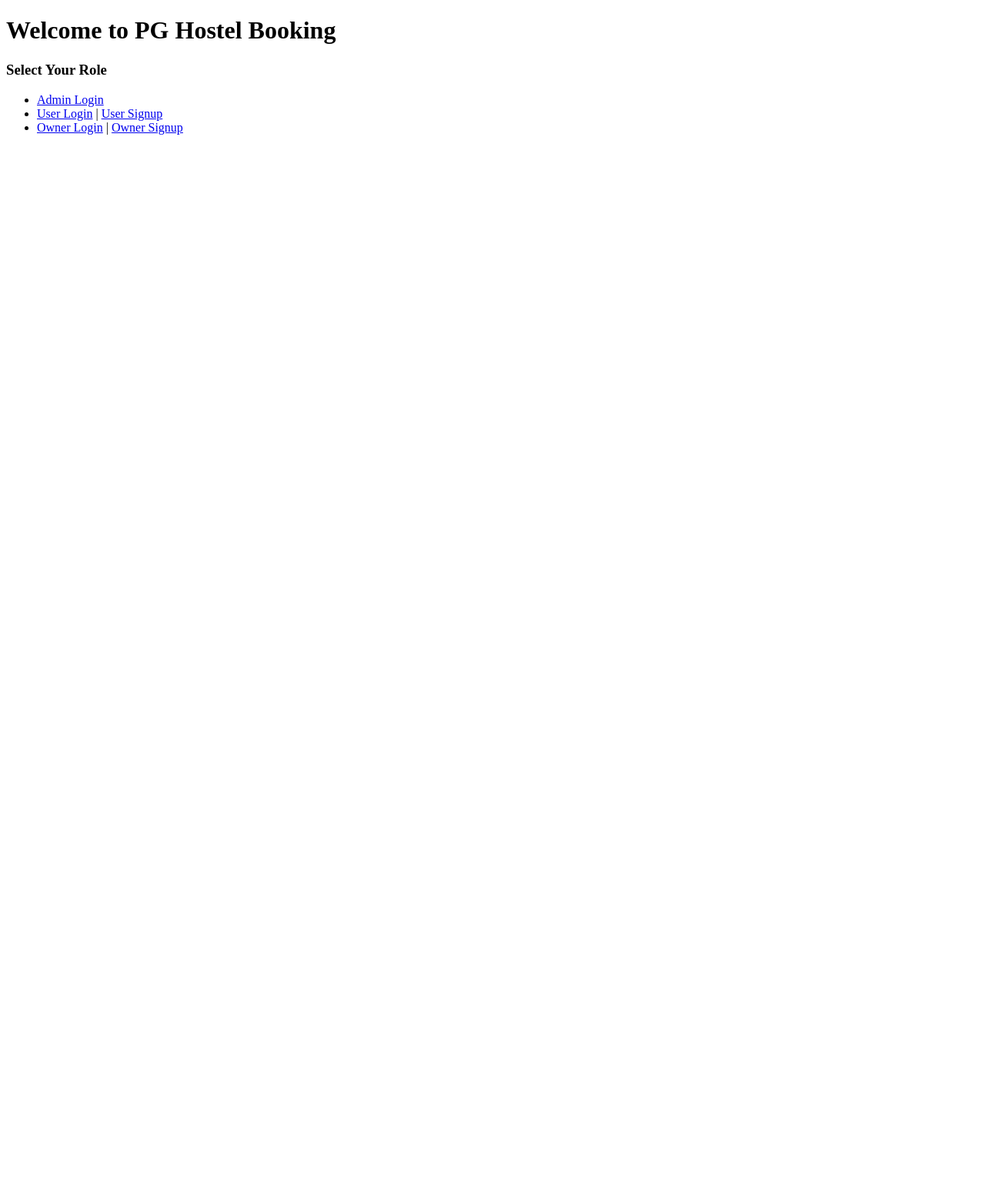
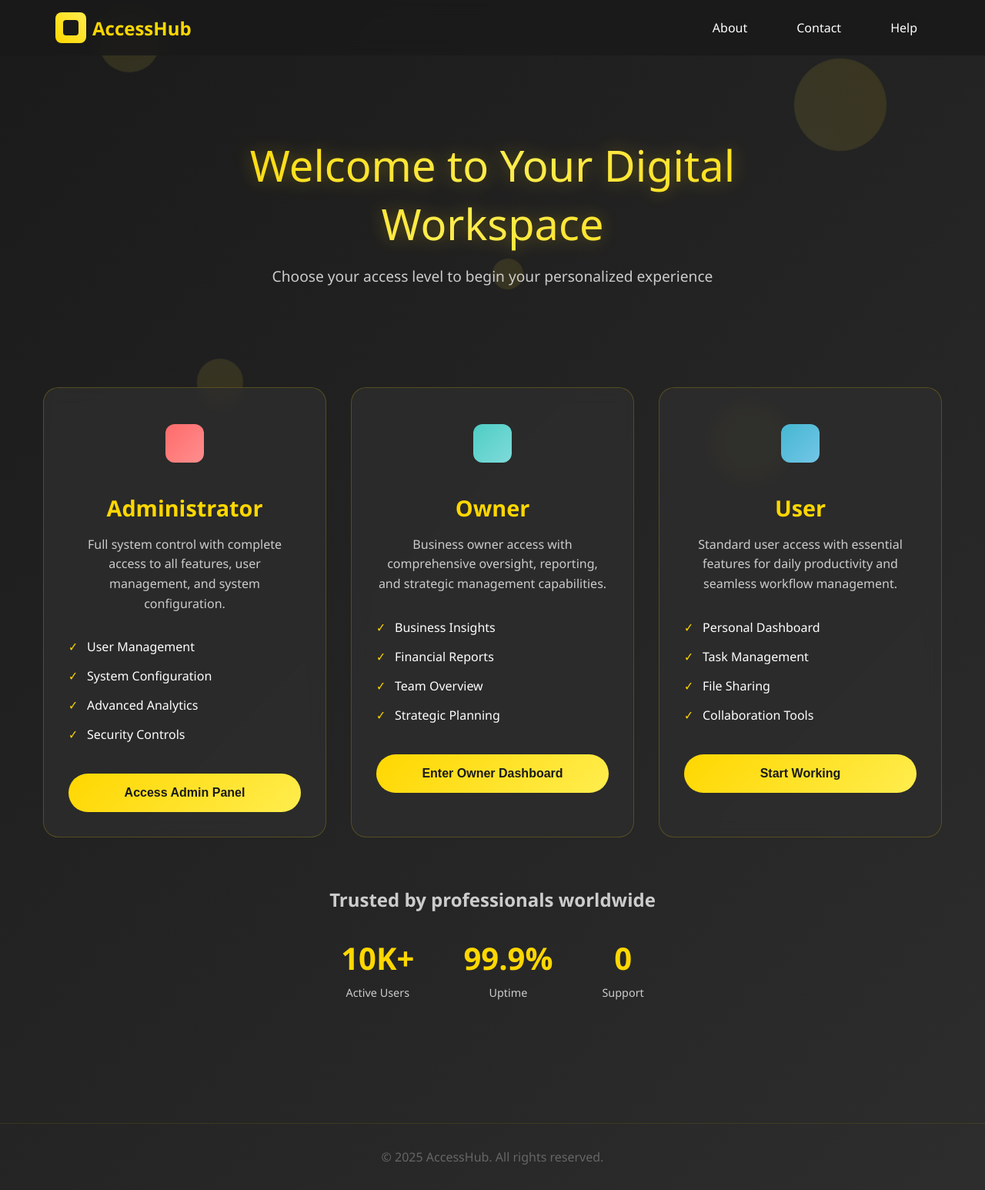
Before and after one commit to dennymarteen2005/pg_hostel, a Django app: page / in a window 1280 px wide. Shown: the whole page at 77% size. Before the commit the page ends 175 px from the top, so only its background shows below. Run offline with Django 5.2, Linux system fonts and the light colour scheme.

Commit message:
Added home page with admin, user, and owner options

```diff
--- /dev/null
+++ b/pg_hostel/main/static/css/index.css
@@ -0,0 +1,427 @@
+ * {
+            margin: 0;
+            padding: 0;
+            box-sizing: border-box;
+        }
+
+        body {
+            font-family: 'Segoe UI', Tahoma, Geneva, Verdana, sans-serif;
+            background: linear-gradient(135deg, #1a1a1a 0%, #2d2d2d 100%);
+            color: #ffffff;
+            overflow-x: hidden;
+            min-height: 100vh;
+        }
+
+        .background-animation {
+            position: fixed;
+            top: 0;
+            left: 0;
+            width: 100%;
+            height: 100%;
+            z-index: -1;
+            overflow: hidden;
+        }
+
+        .floating-shape {
+            position: absolute;
+            background: linear-gradient(45deg, #ffd700, #ffed4e);
+            border-radius: 50%;
+            opacity: 0.1;
+            animation: float 20s infinite linear;
+        }
+
+        .shape-1 {
+            width: 80px;
+            height: 80px;
+            top: 10%;
+            left: 10%;
+            animation-delay: 0s;
+        }
+
+        .shape-2 {
+            width: 120px;
+            height: 120px;
+            top: 20%;
+            right: 10%;
+            animation-delay: -5s;
+        }
+
+        .shape-3 {
+            width: 60px;
+            height: 60px;
+            bottom: 30%;
+            left: 20%;
+            animation-delay: -10s;
+        }
+
+        .shape-4 {
+            width: 100px;
+            height: 100px;
+            bottom: 20%;
+            right: 20%;
+            animation-delay: -15s;
+        }
+
+        .shape-5 {
+            width: 40px;
+            height: 40px;
+            top: 50%;
+            left: 50%;
+            animation-delay: -7s;
+        }
+
+        @keyframes float {
+            0% {
+                transform: translateY(0) rotate(0deg);
+            }
+            50% {
+                transform: translateY(-100px) rotate(180deg);
+            }
+            100% {
+                transform: translateY(0) rotate(360deg);
+            }
+        }
+
+        .header {
+            position: fixed;
+            top: 0;
+            width: 100%;
+            background: rgba(26, 26, 26, 0.9);
+            backdrop-filter: blur(10px);
+            z-index: 1000;
+            padding: 1rem 0;
+            transition: all 0.3s ease;
+        }
+
+        .navbar {
+            max-width: 1200px;
+            margin: 0 auto;
+            display: flex;
+            justify-content: space-between;
+            align-items: center;
+            padding: 0 2rem;
+        }
+
+        .logo {
+            display: flex;
+            align-items: center;
+            gap: 0.5rem;
+        }
+
+        .logo-icon {
+            width: 40px;
+            height: 40px;
+            background: linear-gradient(45deg, #ffd700, #ffed4e);
+            border-radius: 8px;
+            position: relative;
+        }
+
+        .logo-icon::after {
+            content: '';
+            position: absolute;
+            top: 50%;
+            left: 50%;
+            transform: translate(-50%, -50%);
+            width: 20px;
+            height: 20px;
+            background: #1a1a1a;
+            border-radius: 4px;
+        }
+
+        .logo-text {
+            font-size: 1.5rem;
+            font-weight: bold;
+            color: #ffd700;
+        }
+
+        .nav-menu {
+            display: flex;
+            gap: 2rem;
+        }
+
+        .nav-link {
+            color: #ffffff;
+            text-decoration: none;
+            padding: 0.5rem 1rem;
+            border-radius: 25px;
+            transition: all 0.3s ease;
+            position: relative;
+            overflow: hidden;
+        }
+
+        .nav-link::before {
+            content: '';
+            position: absolute;
+            top: 0;
+            left: -100%;
+            width: 100%;
+            height: 100%;
+            background: linear-gradient(90deg, transparent, rgba(255, 215, 0, 0.2), transparent);
+            transition: left 0.5s;
+        }
+
+        .nav-link:hover::before {
+            left: 100%;
+        }
+
+        .nav-link:hover {
+            color: #ffd700;
+            background: rgba(255, 215, 0, 0.1);
+        }
+
+        .main-content {
+            margin-top: 80px;
+            padding: 2rem;
+        }
+
+        .hero-section {
+            text-align: center;
+            padding: 4rem 0;
+            max-width: 800px;
+            margin: 0 auto;
+        }
+
+        .main-title {
+            font-size: 3.5rem;
+            font-weight: 300;
+            margin-bottom: 1rem;
+            background: linear-gradient(135deg, #ffd700, #ffed4e, #ffd700);
+            -webkit-background-clip: text;
+            -webkit-text-fill-color: transparent;
+            animation: titleGlow 3s ease-in-out infinite alternate;
+        }
+
+        @keyframes titleGlow {
+            0% { filter: drop-shadow(0 0 10px rgba(255, 215, 0, 0.3)); }
+            100% { filter: drop-shadow(0 0 20px rgba(255, 215, 0, 0.6)); }
+        }
+
+        .subtitle {
+            font-size: 1.2rem;
+            color: #cccccc;
+            line-height: 1.6;
+        }
+
+        .role-selection {
+            display: grid;
+            grid-template-columns: repeat(auto-fit, minmax(350px, 1fr));
+            gap: 2rem;
+            max-width: 1200px;
+            margin: 4rem auto;
+            padding: 0 1rem;
+        }
+
+        .role-card {
+            position: relative;
+            background: rgba(45, 45, 45, 0.8);
+            border-radius: 20px;
+            padding: 2rem;
+            backdrop-filter: blur(10px);
+            border: 1px solid rgba(255, 215, 0, 0.2);
+            transition: all 0.4s cubic-bezier(0.25, 0.46, 0.45, 0.94);
+            cursor: pointer;
+            overflow: hidden;
+        }
+
+        .card-glow {
+            position: absolute;
+            top: -50%;
+            left: -50%;
+            width: 200%;
+            height: 200%;
+            background: radial-gradient(circle, rgba(255, 215, 0, 0.1) 0%, transparent 70%);
+            opacity: 0;
+            transition: opacity 0.4s ease;
+            pointer-events: none;
+        }
+
+        .role-card:hover {
+            transform: translateY(-10px);
+            border-color: #ffd700;
+            box-shadow: 0 20px 40px rgba(255, 215, 0, 0.2);
+        }
+
+        .role-card:hover .card-glow {
+            opacity: 1;
+        }
+
+        .role-icon {
+            width: 80px;
+            height: 80px;
+            margin: 0 auto 1.5rem;
+            position: relative;
+            display: flex;
+            align-items: center;
+            justify-content: center;
+        }
+
+        .icon-shape {
+            width: 50px;
+            height: 50px;
+            border-radius: 12px;
+            transition: all 0.3s ease;
+        }
+
+        .admin-icon .icon-shape {
+            background: linear-gradient(135deg, #ff6b6b, #ff8e8e);
+        }
+
+        .owner-icon .icon-shape {
+            background: linear-gradient(135deg, #4ecdc4, #7fdbda);
+        }
+
+        .user-icon .icon-shape {
+            background: linear-gradient(135deg, #45b7d1, #73c6e7);
+        }
+
+        .role-card:hover .icon-shape {
+            transform: scale(1.1) rotate(5deg);
+            box-shadow: 0 10px 20px rgba(0, 0, 0, 0.3);
+        }
+
+        .role-title {
+            font-size: 1.8rem;
+            margin-bottom: 1rem;
+            color: #ffd700;
+            text-align: center;
+        }
+
+        .role-description {
+            color: #cccccc;
+            line-height: 1.6;
+            margin-bottom: 1.5rem;
+            text-align: center;
+        }
+
+        .role-features {
+            list-style: none;
+            margin-bottom: 2rem;
+        }
+
+        .role-features li {
+            padding: 0.5rem 0;
+            color: #ffffff;
+            position: relative;
+            padding-left: 1.5rem;
+        }
+
+        .role-features li::before {
+            content: '✓';
+            position: absolute;
+            left: 0;
+            color: #ffd700;
+            font-weight: bold;
+        }
+
+        .role-button {
+            width: 100%;
+            padding: 1rem 2rem;
+            background: linear-gradient(135deg, #ffd700, #ffed4e);
+            border: none;
+            border-radius: 50px;
+            color: #1a1a1a;
+            font-weight: bold;
+            font-size: 1rem;
+            cursor: pointer;
+            transition: all 0.3s ease;
+            position: relative;
+            overflow: hidden;
+        }
+
+        .role-button::before {
+            content: '';
+            position: absolute;
+            top: 0;
+            left: -100%;
+            width: 100%;
+            height: 100%;
+            background: linear-gradient(90deg, transparent, rgba(255, 255, 255, 0.3), transparent);
+            transition: left 0.5s;
+        }
+
+        .role-button:hover::before {
+            left: 100%;
+        }
+
+        .role-button:hover {
+            transform: translateY(-2px);
+            box-shadow: 0 10px 20px rgba(255, 215, 0, 0.3);
+        }
+
+        .features-preview {
+            text-align: center;
+            margin: 4rem auto;
+            max-width: 800px;
+        }
+
+        .features-title {
+            font-size: 1.5rem;
+            color: #cccccc;
+            margin-bottom: 2rem;
+        }
+
+        .stats {
+            display: flex;
+            justify-content: center;
+            gap: 4rem;
+            flex-wrap: wrap;
+        }
+
+        .stat-item {
+            display: flex;
+            flex-direction: column;
+            align-items: center;
+        }
+
+        .stat-number {
+            font-size: 2.5rem;
+            font-weight: bold;
+            color: #ffd700;
+            margin-bottom: 0.5rem;
+        }
+
+        .stat-label {
+            color: #cccccc;
+            font-size: 0.9rem;
+        }
+
+        .footer {
+            text-align: center;
+            padding: 2rem;
+            color: #666666;
+            border-top: 1px solid rgba(255, 215, 0, 0.1);
+            margin-top: 4rem;
+        }
+
+        @media (max-width: 768px) {
+            .main-title {
+                font-size: 2.5rem;
+            }
+
+            .nav-menu {
+                gap: 1rem;
+            }
+
+            .role-selection {
+                grid-template-columns: 1fr;
+                gap: 1.5rem;
+            }
+
+            .stats {
+                gap: 2rem;
+            }
+
+            .navbar {
+                padding: 0 1rem;
+            }
+        }
+
+        /* Click animation */
+        .role-card:active {
+            transform: translateY(-5px) scale(0.98);
+        }
+
+        /* Loading state for buttons */
+        .role-button:active {
+            transform: translateY(0) scale(0.95);
+        }
--- /dev/null
+++ b/pg_hostel/main/static/js/index.js
@@ -0,0 +1,97 @@
+ document.querySelectorAll('.role-card').forEach(card => {
+            card.addEventListener('click', function() {
+                const role = this.dataset.role;
+
+                // Add click animation
+                this.style.transform = 'translateY(-5px) scale(0.98)';
+                setTimeout(() => {
+                    this.style.transform = 'translateY(-10px) scale(1)';
+                }, 100);
+
+                // Simulate navigation (replace with actual navigation logic)
+                const button = this.querySelector('.role-button');
+                const originalText = button.textContent;
+                button.textContent = 'Loading...';
+                button.style.background = 'linear-gradient(135deg, #cccccc, #999999)';
+
+                setTimeout(() => {
+                    button.textContent = originalText;
+                    button.style.background = 'linear-gradient(135deg, #ffd700, #ffed4e)';
+                    // Here you would typically navigate to the appropriate dashboard
+                    console.log(`Navigating to ${role} dashboard`);
+                }, 1500);
+            });
+        });
+
+        // Smooth scroll for navigation
+        document.querySelectorAll('.nav-link').forEach(link => {
+            link.addEventListener('click', function(e) {
+                e.preventDefault();
+                // Add your navigation logic here
+            });
+        });
+
+        // Add parallax effect to floating shapes
+        window.addEventListener('mousemove', (e) => {
+            const shapes = document.querySelectorAll('.floating-shape');
+            const x = e.clientX / window.innerWidth;
+            const y = e.clientY / window.innerHeight;
+
+            shapes.forEach((shape, index) => {
+                const speed = (index + 1) * 0.5;
+                const xMove = (x - 0.5) * speed * 20;
+                const yMove = (y - 0.5) * speed * 20;
+                shape.style.transform = `translate(${xMove}px, ${yMove}px)`;
+            });
+        });
+
+        // Animate stats on scroll
+        const observerOptions = {
+            threshold: 0.5,
+            rootMargin: '0px 0px -100px 0px'
+        };
+
+        const observer = new IntersectionObserver((entries) => {
+            entries.forEach(entry => {
+                if (entry.isIntersecting) {
+                    const statNumbers = entry.target.querySelectorAll('.stat-number');
+                    statNumbers.forEach(stat => {
+                        const finalText = stat.textContent;
+                        stat.textContent = '0';
+
+                        // Simple counter animation
+                        if (finalText.includes('K+')) {
+                            animateCounter(stat, 0, 10, finalText);
+                        } else if (finalText.includes('%')) {
+                            animateCounter(stat, 0, 99.9, finalText);
+                        }
+                    });
+                }
+            });
+        }, observerOptions);
+
+        function animateCounter(element, start, end, finalText) {
+            const duration = 2000;
+            const increment = (end - start) / (duration / 16);
+            let current = start;
+
+            const timer = setInterval(() => {
+                current += increment;
+                if (current >= end) {
+                    element.textContent = finalText;
+                    clearInterval(timer);
+                } else {
+                    if (finalText.includes('K+')) {
+                        element.textContent = Math.floor(current / 1000) + 'K+';
+                    } else if (finalText.includes('%')) {
+                        element.textContent = current.toFixed(1) + '%';
+                    }
+                }
+            }, 16);
+        }
+
+        // Observe the stats section
+        const statsSection = document.querySelector('.stats');
+        if (statsSection) {
+            observer.observe(statsSection);
+        }
--- a/pg_hostel/main/templates/index.html
+++ b/pg_hostel/main/templates/index.html
@@ -1,16 +1,121 @@
 <!DOCTYPE html>
 <html>
 <head>
-    <title>PG Hostel Booking</title>
+    <meta charset="UTF-8">
+    <meta name="viewport" content="width=device-width, initial-scale=1.0">
+    <title>Access Portal - Choose Your Role</title>
+        {% load static %}
+    <link rel="stylesheet" href="{% static 'css/index.css' %}">
 </head>
 <body>
-    <h1>Welcome to PG Hostel Booking</h1>
-    <h3>Select Your Role</h3>
+    <div class="background-animation">
+        <div class="floating-shape shape-1"></div>
+        <div class="floating-shape shape-2"></div>
+        <div class="floating-shape shape-3"></div>
+        <div class="floating-shape shape-4"></div>
+        <div class="floating-shape shape-5"></div>
+    </div>
 
-    <ul>
-        <li><a href="/admin/">Admin Login</a></li>
-        <li><a href="/user/login/">User Login</a> | <a href="/user/signup/">User Signup</a></li>
-        <li><a href="/owner/login/">Owner Login</a> | <a href="/owner/signup/">Owner Signup</a></li>
-    </ul>
+    <header class="header">
+        <nav class="navbar">
+            <div class="logo">
+                <div class="logo-icon"></div>
+                <span class="logo-text">AccessHub</span>
+            </div>
+            <div class="nav-menu">
+                <a href="#" class="nav-link">About</a>
+                <a href="#" class="nav-link">Contact</a>
+                <a href="#" class="nav-link">Help</a>
+            </div>
+        </nav>
+    </header>
+
+    <main class="main-content">
+        <div class="hero-section">
+            <div class="hero-text">
+                <h1 class="main-title">Welcome to Your Digital Workspace</h1>
+                <p class="subtitle">Choose your access level to begin your personalized experience</p>
+            </div>
+        </div>
+
+        <div class="role-selection">
+            <div class="role-card admin-card" data-role="admin">
+                <div class="card-glow"></div>
+                <div class="card-content">
+                    <div class="role-icon admin-icon">
+                        <div class="icon-shape"></div>
+                    </div>
+                    <h2 class="role-title">Administrator</h2>
+                    <p class="role-description">Full system control with complete access to all features, user management, and system configuration.</p>
+                    <ul class="role-features">
+                        <li>User Management</li>
+                        <li>System Configuration</li>
+                        <li>Advanced Analytics</li>
+                        <li>Security Controls</li>
+                    </ul>
+                    <button class="role-button">Access Admin Panel</button>
+                </div>
+            </div>
+
+            <div class="role-card owner-card" data-role="owner">
+                <div class="card-glow"></div>
+                <div class="card-content">
+                    <div class="role-icon owner-icon">
+                        <div class="icon-shape"></div>
+                    </div>
+                    <h2 class="role-title">Owner</h2>
+                    <p class="role-description">Business owner access with comprehensive oversight, reporting, and strategic management capabilities.</p>
+                    <ul class="role-features">
+                        <li>Business Insights</li>
+                        <li>Financial Reports</li>
+                        <li>Team Overview</li>
+                        <li>Strategic Planning</li>
+                    </ul>
+                    <button class="role-button">Enter Owner Dashboard</button>
+                </div>
+            </div>
+
+            <div class="role-card user-card" data-role="user">
+                <div class="card-glow"></div>
+                <div class="card-content">
+                    <div class="role-icon user-icon">
+                        <div class="icon-shape"></div>
+                    </div>
+                    <h2 class="role-title">User</h2>
+                    <p class="role-description">Standard user access with essential features for daily productivity and seamless workflow management.</p>
+                    <ul class="role-features">
+                        <li>Personal Dashboard</li>
+                        <li>Task Management</li>
+                        <li>File Sharing</li>
+                        <li>Collaboration Tools</li>
+                    </ul>
+                    <button class="role-button">Start Working</button>
+                </div>
+            </div>
+        </div>
+
+        <div class="features-preview">
+            <h3 class="features-title">Trusted by professionals worldwide</h3>
+            <div class="stats">
+                <div class="stat-item">
+                    <span class="stat-number">10K+</span>
+                    <span class="stat-label">Active Users</span>
+                </div>
+                <div class="stat-item">
+                    <span class="stat-number">99.9%</span>
+                    <span class="stat-label">Uptime</span>
+                </div>
+                <div class="stat-item">
+                    <span class="stat-number">24/7</span>
+                    <span class="stat-label">Support</span>
+                </div>
+            </div>
+        </div>
+    </main>
+
+    <footer class="footer">
+        <p>&copy; 2025 AccessHub. All rights reserved.</p>
+    </footer>
+    <script src="{% static 'js/index.js' %}"></script>
 </body>
 </html>
```
